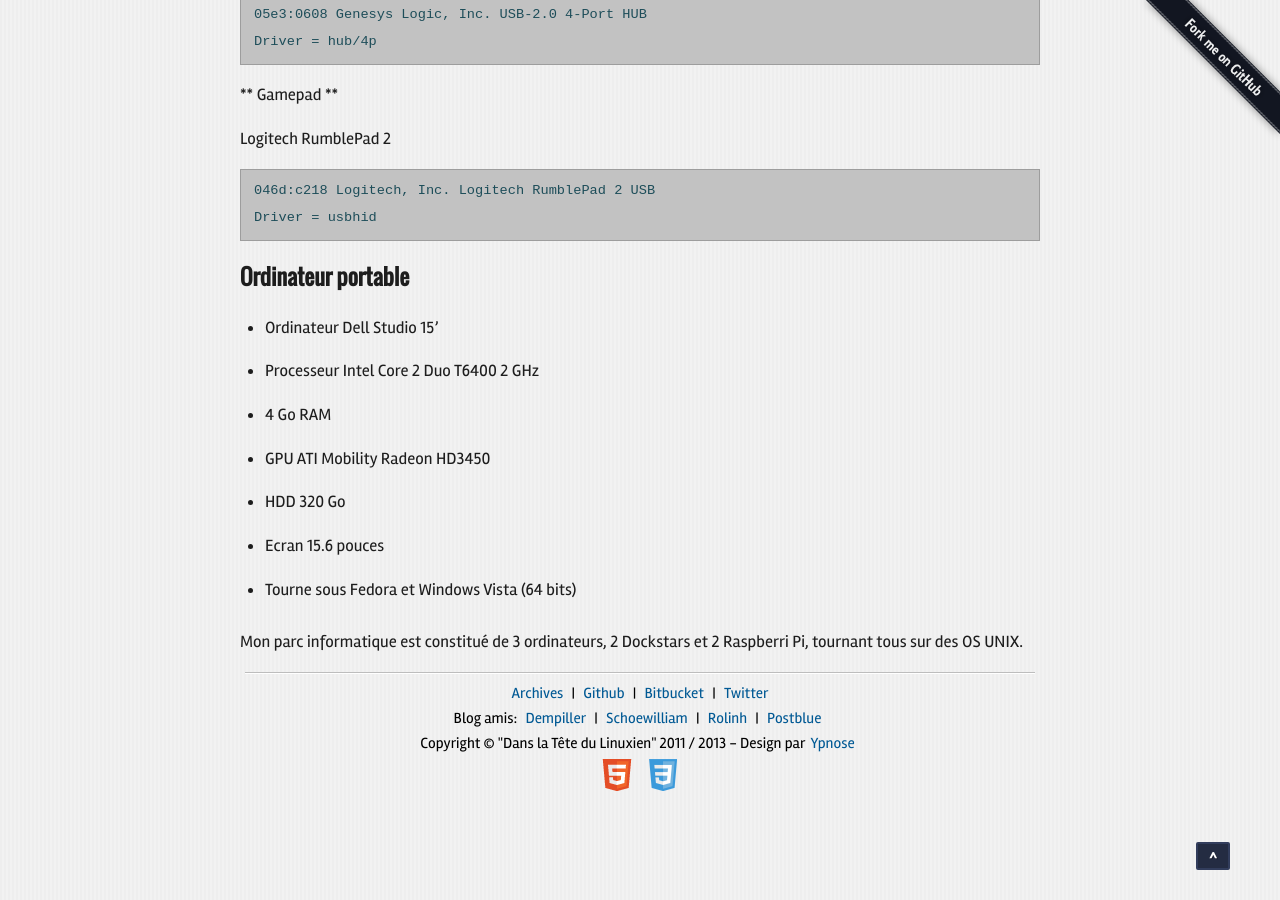
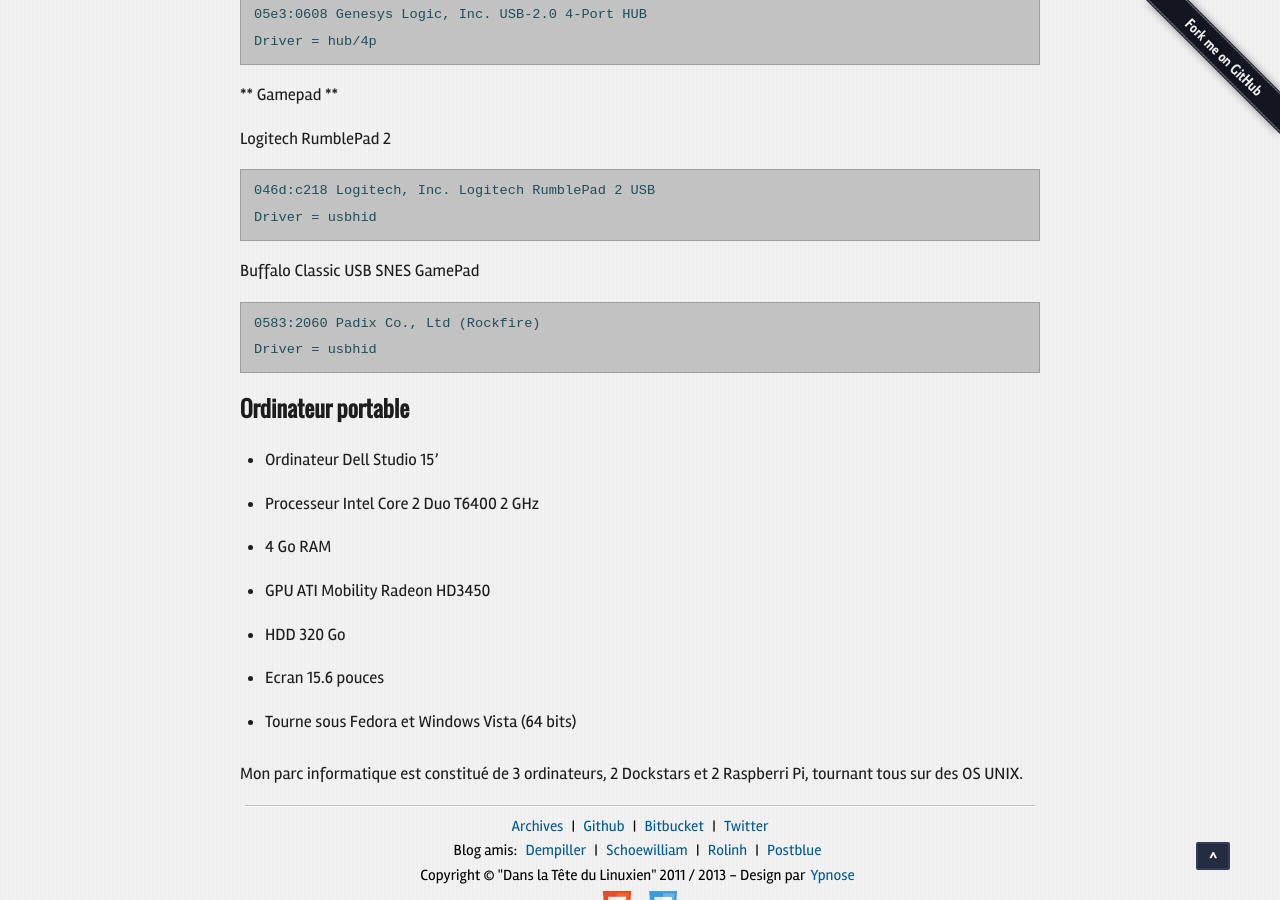
Before and after one commit to roberts-sandbox/test-ypnose, a Jekyll site: the page built from hardware/index.markdown, in a window 1280 px wide and 900 px high, scrolled down 2592 px. Built offline with Jekyll 4.4.1, drawn with Linux system fonts in a browser that asks for light colours.

Commit message:
New pad hardware

```diff
--- a/hardware/index.markdown
+++ b/hardware/index.markdown
@@ -108,6 +108,11 @@
 	046d:c218 Logitech, Inc. Logitech RumblePad 2 USB
 	Driver = usbhid
 
+  Buffalo Classic USB SNES GamePad
+
+	0583:2060 Padix Co., Ltd (Rockfire)
+	Driver = usbhid
+
 ### Ordinateur portable ###
 
 * Ordinateur Dell Studio 15'
```
Also changed, not shown: 2 other files.
